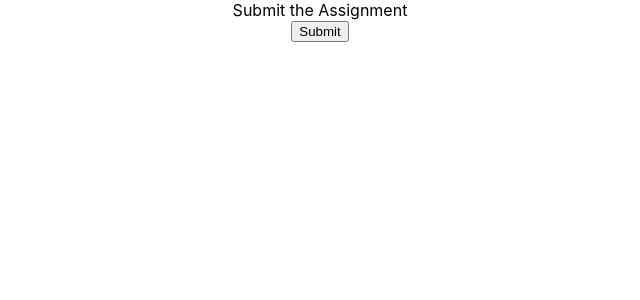
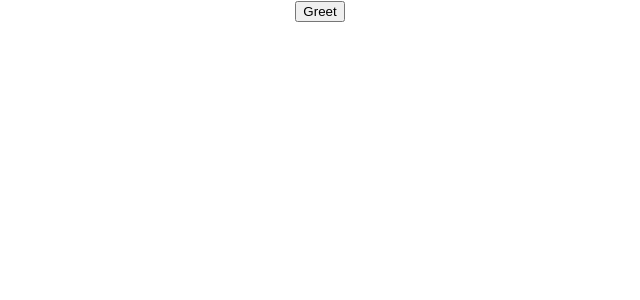
Before and after one commit to sanjaydambal/basics_react, a React (Create React App) app: page / in a window 1280 px wide. Shown: the top 300 px of the page, without its empty margins (320-960 px from the left). Built offline with nearby package versions, Linux system fonts and the light colour scheme.

Commit message:
props combined with method

```diff
--- a/src/App.js
+++ b/src/App.js
@@ -1,13 +1,16 @@
 import React from 'react';
 // import logo from './logo.svg';
 import './App.css';
-import EventBind from './Components/EventBind';
+// import EventBind from './Components/EventBind';
+// import VinMessage from './Components/VinMessage';
 // import ClassClick from './Components/ClassClick';
 // import FunctionClick from './Components/FunctionClick';
 // import Greet from './Components/Greet';
 // import Welcome from './Components/Welcome';
 //  import Message from './Components/Message';
 // import Counter from './Components/Counter';
+import ParentComp from './Components/ParentComp';
+
 
 function App() {
   return (
@@ -21,7 +24,10 @@ function App() {
       {/* <Counter/> */}
       {/* <FunctionClick/> */}
       {/* <ClassClick/> */}
-      <EventBind/>
+      {/* <EventBind/> */}
+      {/* <VinMessage/> */}
+      <ParentComp/>
+
     </div>
   );
 }
--- /dev/null
+++ b/src/Components/ChildComp.js
@@ -0,0 +1,16 @@
+import React from 'react'
+
+
+function ChildComp(props) {
+  return (
+    <div>
+        <button onClick={() => props.greetHandler("Paapu")}>Greet</button>
+    </div>
+  )
+}
+
+export default ChildComp
+
+// Normally we transfer info from parent to child through props but here we are paasing info from child to parent by combining props
+ // with a method. In this instance an event called Greet is generated in childcomp but the method greetHandler is a method called
+//  in parentcomp. here through props we transfer the click event from child to parent.
--- /dev/null
+++ b/src/Components/ParentComp.js
@@ -0,0 +1,25 @@
+import React, { Component } from 'react'
+import ChildComp from './ChildComp'
+
+ class ParentComp extends Component {
+    constructor(props) {
+      super(props)
+
+      this.state = {
+         parentName:"Devika Amma"
+      }
+      this.callParent = this.callParent.bind(this)
+    }
+    callParent(childName){
+        alert(` Hello ${this.state.parentName} from ${childName}`)
+    }
+  render() {
+    return (
+      <div>
+        <ChildComp greetHandler = {this.callParent}/>
+      </div>
+    )
+  }
+}
+
+export default ParentComp
--- /dev/null
+++ b/src/Components/VinMessage.js
@@ -0,0 +1,26 @@
+import React,{Component} from "react";
+class VinMessage extends Component {
+    constructor(props) {
+        super(props);
+        this.state = {
+            message:"Vinay is learning React"
+         }
+        }
+         change(){
+            this.setState({
+                message:"Vinay learnt React"
+            })
+         }
+
+
+    render() {
+        return (
+            <div>
+                <div>{this.state.message}</div>
+                <button onClick={() => this.change()}> Submit</button>
+            </div>
+         );
+    }
+}
+
+export default VinMessage;
```
